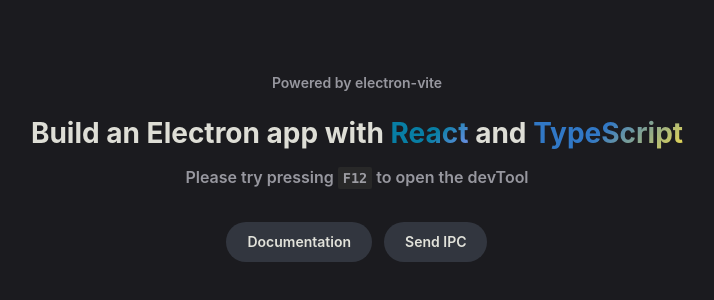
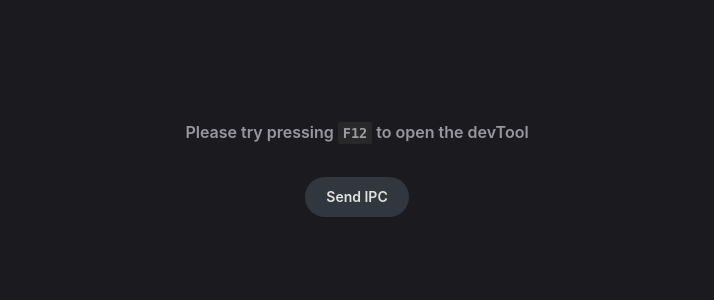
Before and after one commit to zduvall/update-exif, a React (Vite) app in the folder ExiEdit/src/renderer/: page / in a window 1280 px wide. Shown: the part 192-492 px from the top of the page, without its empty margins (283-997 px from the left). Built offline with nearby package versions, Linux system fonts and the light colour scheme.

Commit message:
Strip down template

```diff
--- a/ExiEdit/src/renderer/src/App.tsx
+++ b/ExiEdit/src/renderer/src/App.tsx
@@ -3,20 +3,10 @@ function App(): React.JSX.Element {
 
   return (
     <>
-      <div className="creator">Powered by electron-vite</div>
-      <div className="text">
-        Build an Electron app with <span className="react">React</span>
-        &nbsp;and <span className="ts">TypeScript</span>
-      </div>
       <p className="tip">
         Please try pressing <code>F12</code> to open the devTool
       </p>
       <div className="actions">
-        <div className="action">
-          <a href="https://electron-vite.org/" target="_blank" rel="noreferrer">
-            Documentation
-          </a>
-        </div>
         <div className="action">
           <a target="_blank" rel="noreferrer" onClick={ipcHandle}>
             Send IPC
--- a/ExiEdit/src/renderer/src/assets/main.css
+++ b/ExiEdit/src/renderer/src/assets/main.css
@@ -46,14 +46,6 @@ code {
   filter: drop-shadow(0 0 1.2em #6988e6aa);
 }
 
-.creator {
-  font-size: 14px;
-  line-height: 16px;
-  color: var(--ev-c-text-2);
-  font-weight: 600;
-  margin-bottom: 10px;
-}
-
 .text {
   font-size: 28px;
   color: var(--ev-c-text-1);
@@ -69,22 +61,6 @@ code {
   line-height: 24px;
   color: var(--ev-c-text-2);
   font-weight: 600;
-}
-
-.react {
-  background: -webkit-linear-gradient(315deg, #087ea4 55%, #7c93ee);
-  background-clip: text;
-  -webkit-background-clip: text;
-  -webkit-text-fill-color: transparent;
-  font-weight: 700;
-}
-
-.ts {
-  background: -webkit-linear-gradient(315deg, #3178c6 45%, #f0dc4e);
-  background-clip: text;
-  -webkit-background-clip: text;
-  -webkit-text-fill-color: transparent;
-  font-weight: 700;
 }
 
 .actions {
@@ -150,18 +126,6 @@ code {
   }
 }
 
-@media (max-width: 720px) {
-  .text {
-    font-size: 20px;
-  }
-}
-
-@media (max-width: 620px) {
-  .versions {
-    display: none;
-  }
-}
-
 @media (max-width: 350px) {
   .tip,
   .actions {
```
